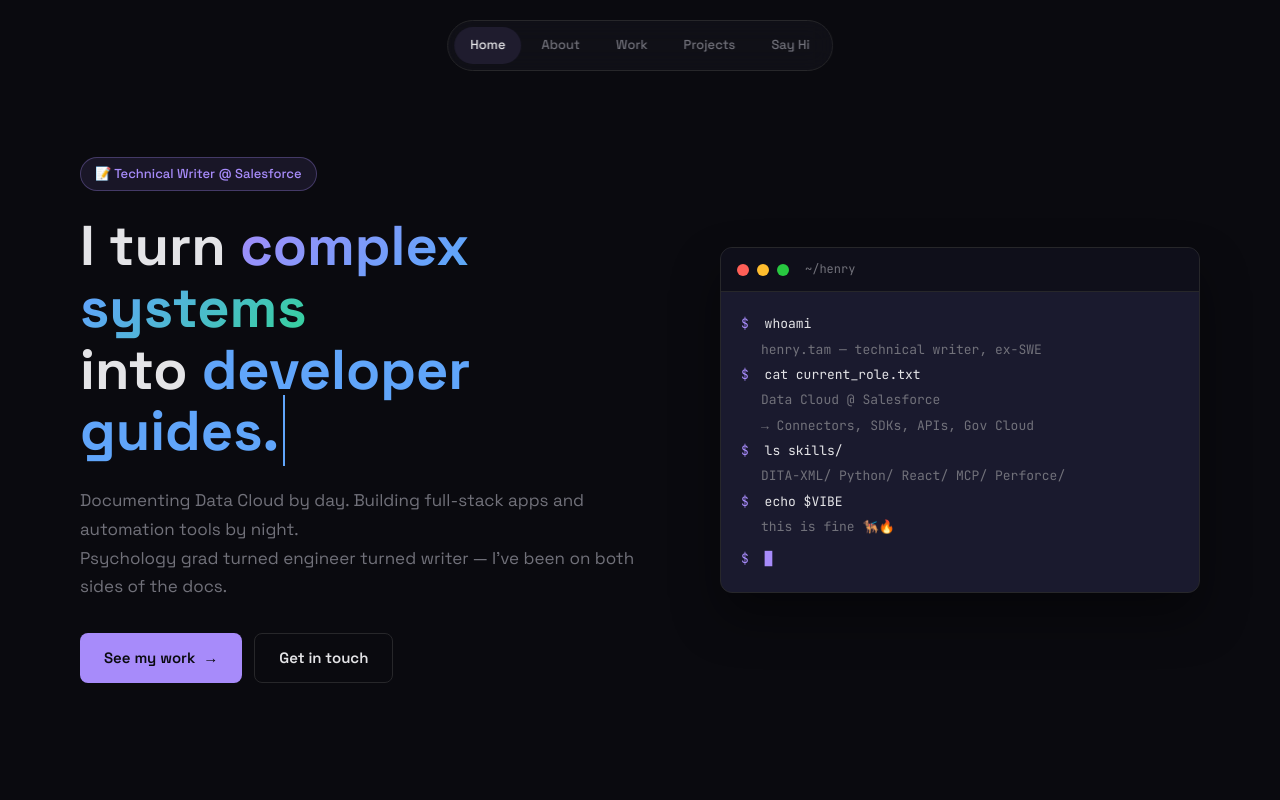
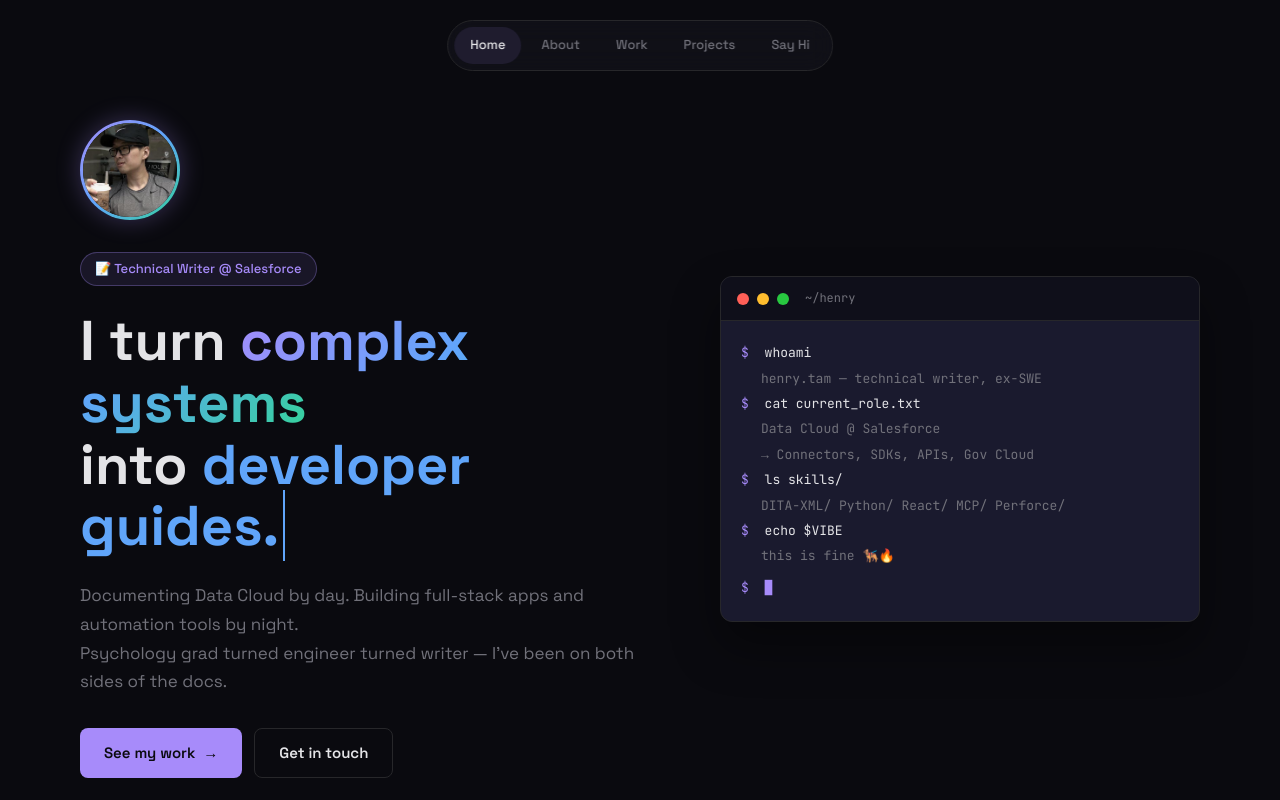
Before and after one commit to henrytamm/portfolio-v2, a plain HTML site: page index.html in a window 1280 px wide. Shown: the top 800 px of the page. Drawn offline with Linux system fonts and the light colour scheme.

Commit message:
Add profile photo with gradient ring, update project live links

```diff
--- a/index.html
+++ b/index.html
@@ -24,6 +24,9 @@
     <!-- Hero -->
     <section id="top" class="hero">
         <div class="hero-content">
+            <div class="hero-avatar">
+                <img src="profile-pic.jpeg" alt="Henry Tam" class="avatar-img" />
+            </div>
             <div class="hero-badge">📝 Technical Writer @ Salesforce</div>
             <h1 class="hero-title">
                 I turn <span class="gradient-text">complex systems</span><br>
@@ -152,7 +155,7 @@
                     </div>
                     <div class="project-link">View on GitHub <span>→</span></div>
                 </a>
-                <a href="https://tea-time-ayc5.onrender.com/" target="_blank" class="project-card">
+                <a href="https://tea-time-ll6f.onrender.com/" target="_blank" class="project-card">
                     <h3>Tea Time</h3>
                     <p>Discord clone with real-time messaging, servers, channels, and WebSocket chat. Dark theme, live deploy.</p>
                     <div class="project-tech">
@@ -164,7 +167,7 @@
                     </div>
                     <div class="project-link">Live Site <span>→</span></div>
                 </a>
-                <a href="https://github.com/henrytamm/yell-v2" target="_blank" class="project-card">
+                <a href="https://yell-v2.onrender.com/" target="_blank" class="project-card">
                     <h3>Yell</h3>
                     <p>Yelp-inspired business review platform. Star ratings, category search, Google Maps integration, full CRUD.</p>
                     <div class="project-tech">
@@ -174,7 +177,7 @@
                         <span>Google Maps</span>
                         <span>PostgreSQL</span>
                     </div>
-                    <div class="project-link">View on GitHub <span>→</span></div>
+                    <div class="project-link">Live Site <span>→</span></div>
                 </a>
             </div>
         </div>
--- a/style.css
+++ b/style.css
@@ -86,6 +86,22 @@ a {
 .hero-content {
     flex: 1;
     max-width: 600px;
+}
+
+.hero-avatar {
+    margin-bottom: 24px;
+}
+
+.avatar-img {
+    width: 100px;
+    height: 100px;
+    border-radius: 50%;
+    object-fit: cover;
+    border: 3px solid transparent;
+    background-image: linear-gradient(var(--bg), var(--bg)), var(--gradient);
+    background-origin: border-box;
+    background-clip: padding-box, border-box;
+    box-shadow: 0 0 24px rgba(167, 139, 250, 0.3);
 }
 
 .hero-badge {
```
Also changed, not shown: profile-pic.jpeg (added).
